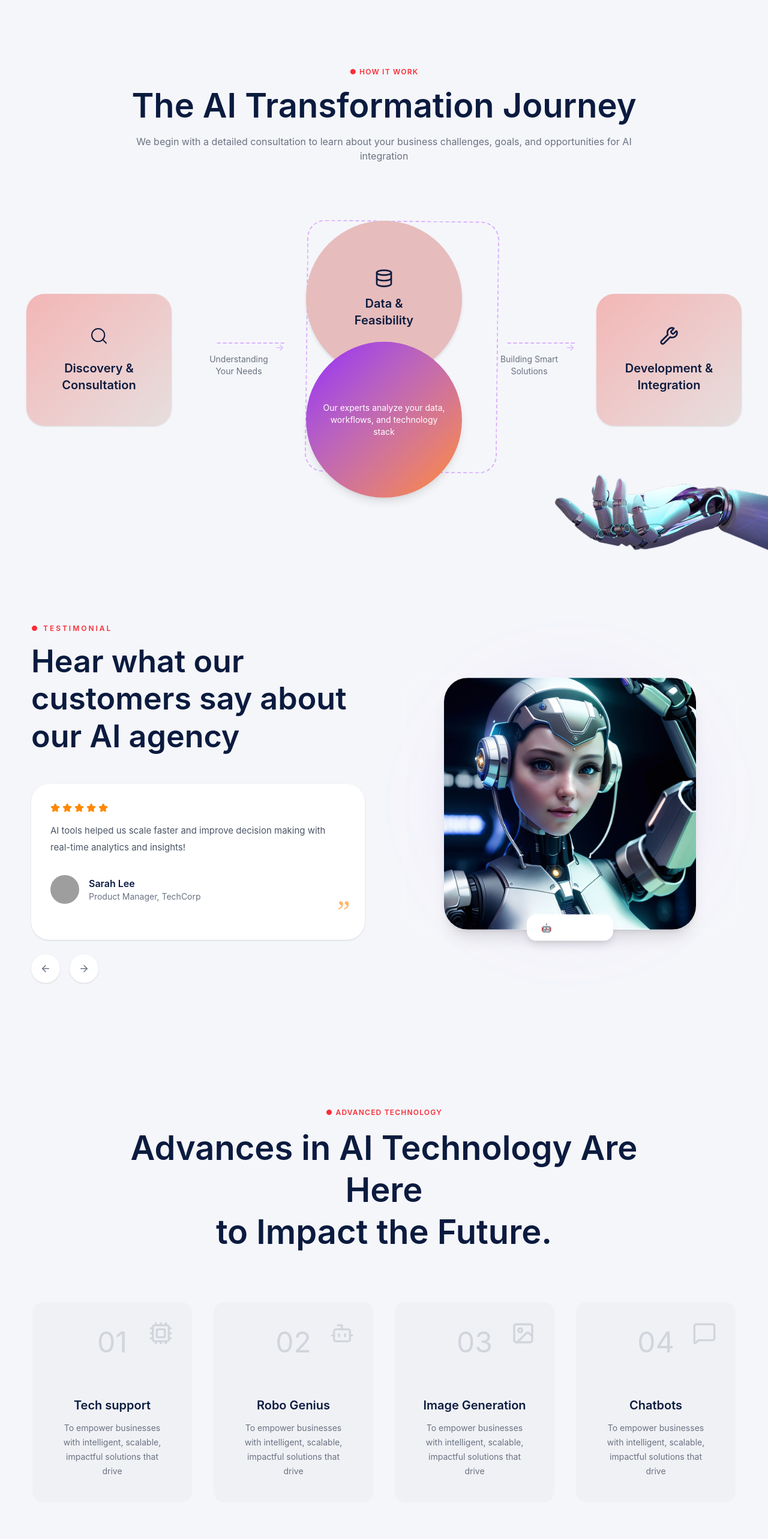
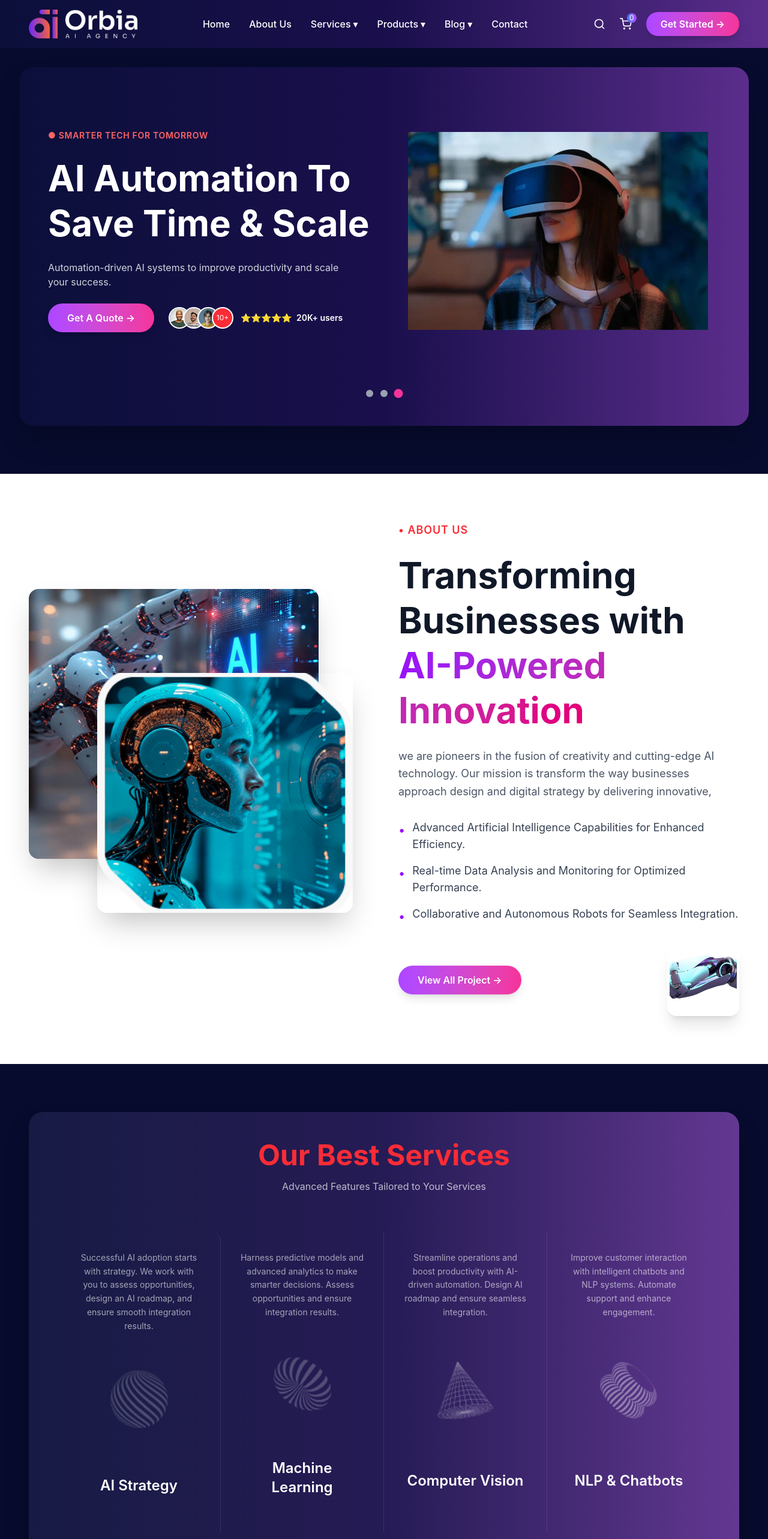
Before and after one commit to priyaudala/ideas2ai, a React app in the folder frontend/: page / in a window 1280 px wide. Shown: the top 2566 px of the page at 60% size. Built offline with nearby package versions, Linux system fonts and the light colour scheme; grey boxes are pictures that could not be loaded; the HTML template or start-up script is replaced by a standard one.

Commit message:
changes in conflicts

```diff
--- a/frontend/src/App.jsx
+++ b/frontend/src/App.jsx
@@ -1,10 +1,12 @@
 import React from "react";
 import Home from "./pages/Home";
 import Footer from "./components/Layout/Footer";
+import Navbar from "./components/Home/Navbar.jsx";
 
 function App() {
   return (
     <>
+      <Navbar />
       <Home />
       <Footer />
     </>
--- a/frontend/src/components/Home/OurProjects.jsx
+++ b/frontend/src/components/Home/OurProjects.jsx
@@ -5,7 +5,7 @@ import img1 from "../../assets/project-img1.jpg";
 import img2 from "../../assets/project-img2.jpg";
 import img3 from "../../assets/project-img3.jpg";
 
-const OurProducts = () => {
+const OurProjects = () => {
   const [active, setActive] = useState(null);
 
   const toggleProject = (id) => {
@@ -187,4 +187,4 @@ const OurProducts = () => {
   );
 };
 
-export default OurProducts;
+export default OurProjects;
--- a/frontend/src/components/Home/TeamSection.jsx
+++ b/frontend/src/components/Home/TeamSection.jsx
@@ -1,5 +1,4 @@
 import React, { useState } from "react";
-import { Facebook, Linkedin } from "lucide-react";
 import { FaPinterest, FaTwitter, FaInstagram } from "react-icons/fa";
 import { motion, AnimatePresence } from "framer-motion";
 
@@ -136,7 +135,7 @@ export default function TeamSection() {
                               rounded-b-[20px] sm:rounded-r-[40px] sm:rounded-bl-none
                               flex items-center gap-3 sm:gap-4 shadow-sm">
 
-                {[Facebook, FaTwitter, Linkedin, FaPinterest, FaInstagram].map(
+                {[FaTwitter, FaTwitter, FaTwitter, FaPinterest, FaInstagram].map(
                   (Icon, i) => (
                     <motion.div
                       key={i}
--- a/frontend/src/pages/Home.jsx
+++ b/frontend/src/pages/Home.jsx
@@ -1,4 +1,10 @@
 import React from "react";
+import Hero from "../components/Home/Hero.jsx";
+import About from "../components/Home/About.jsx";
+import Services from "../components/Home/Ourservices.jsx";
+import OurProjects from "../components/Home/OurProjects.jsx";
+import WhyChoose from "../components/Home/WhyChoose.jsx";
+import Clients from "../components/Home/Clients.jsx";
 import AiJourneySection from "../components/Home/AiJourneySection.jsx";
 import TestimonialSection from "../components/Home/TestimonialSection.jsx";
 import AiFeatureSection from "../components/Home/AiFeatureSection.jsx";
@@ -8,11 +14,15 @@ import ContactSection from "../components/Home/ContactSection.jsx";
 import BlogSection from "../components/Home/BlogSection.jsx";
 import SubscribeSection from "../components/Home/SubscribeSection.jsx";
 
-
-
 const Home = () => {
   return (
     <div className="bg-[#070B2D] min-h-screen text-white">
+      <Hero />
+      <About />
+      <Services />
+      <OurProjects />
+      <WhyChoose />
+      <Clients />
       <AiJourneySection />
       <TestimonialSection />
       <AiFeatureSection />
```
